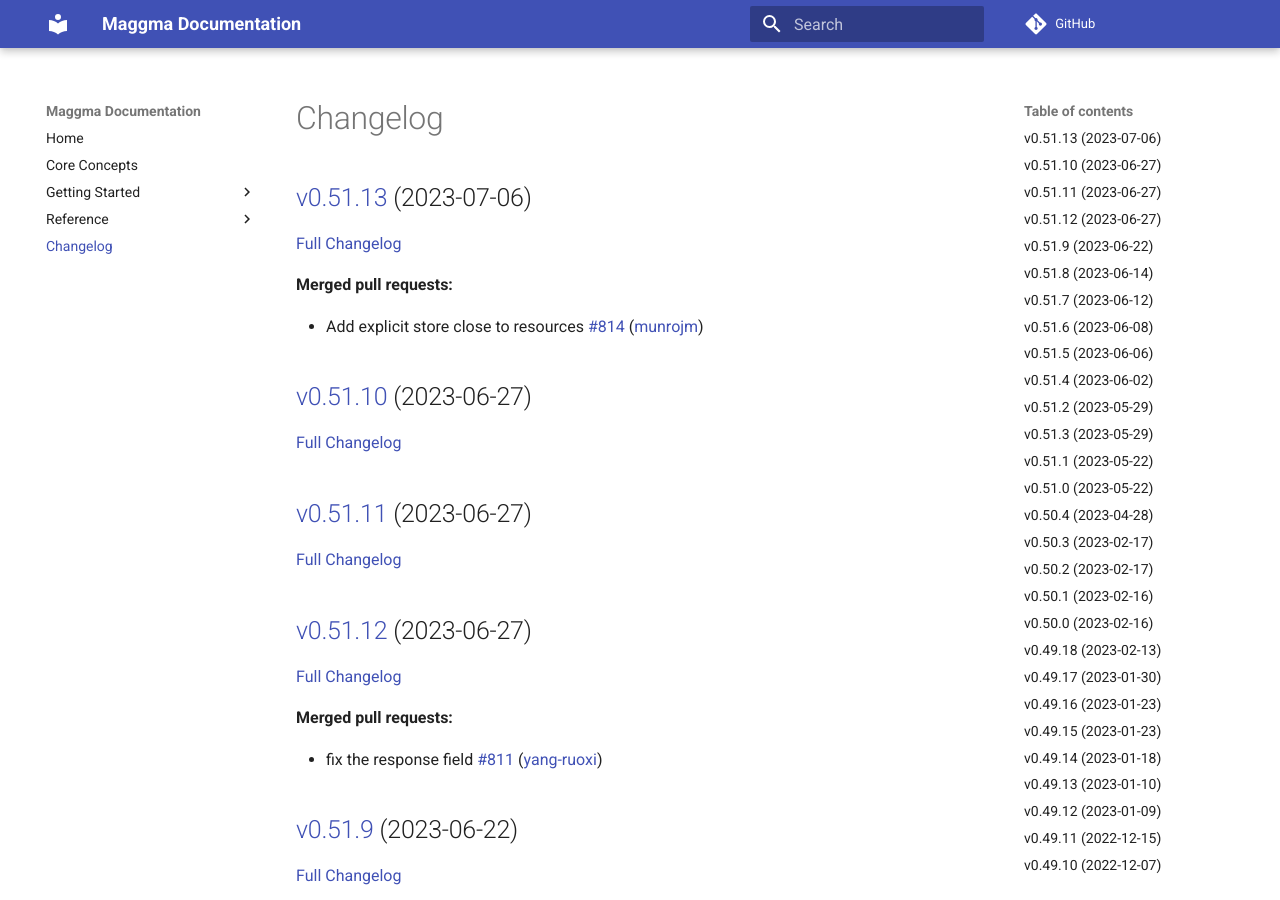
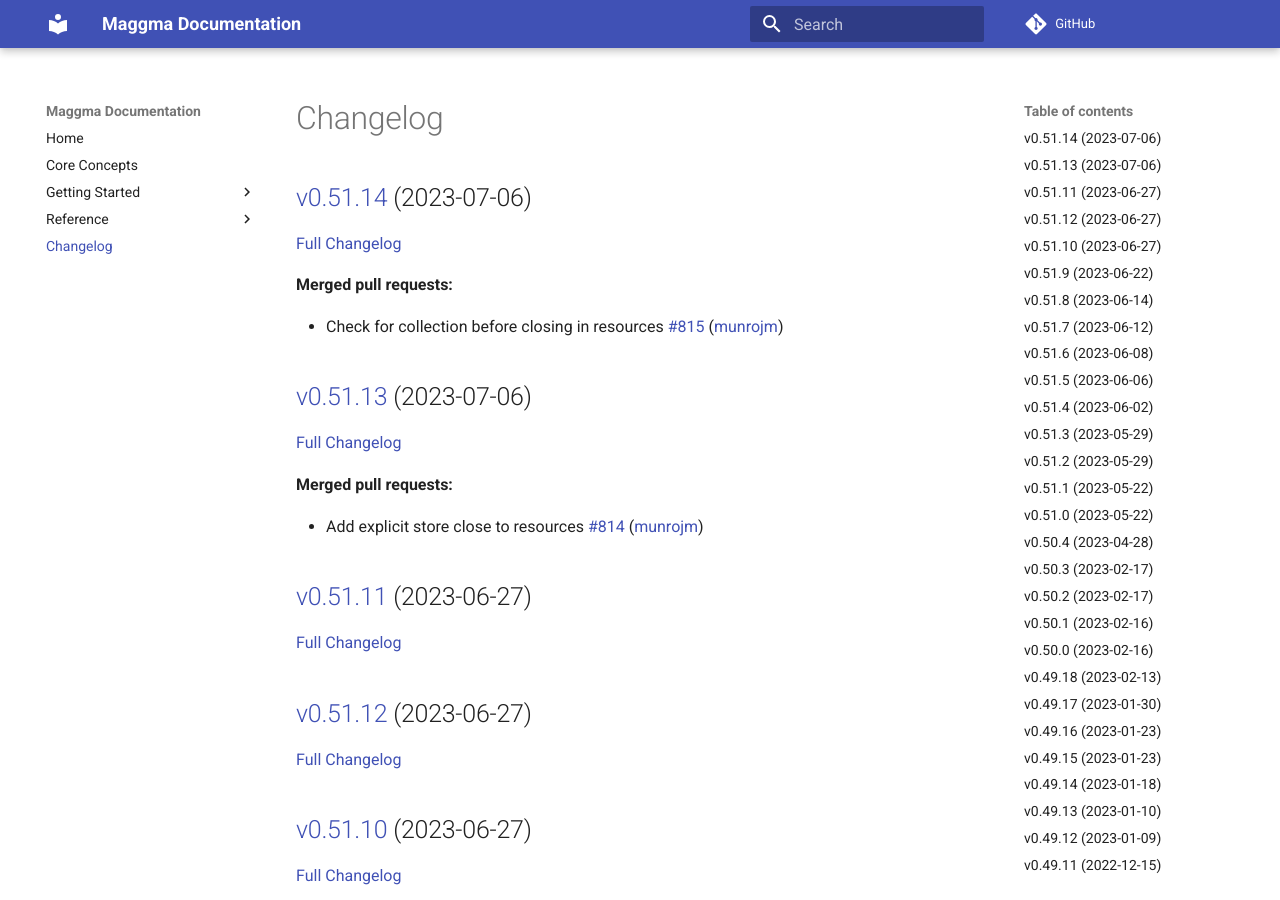
Before and after one commit to materialsproject/maggma, an MkDocs documentation site: the page built from docs/CHANGELOG.md, in a window 1280 px wide and 900 px high. Built offline with MkDocs 1.6.1 and Material for MkDocs 9.7.7, drawn with Linux system fonts in a browser that asks for light colours; comment, search, counter and statistics services are not loaded; some of the changed text lies outside the part shown.

Commit message:
Updated CHANGELOG.md

```diff
--- a/docs/CHANGELOG.md
+++ b/docs/CHANGELOG.md
@@ -1,16 +1,20 @@
 # Changelog
+
+## [v0.51.14](https://github.com/materialsproject/maggma/tree/v0.51.14) (2023-07-06)
+
+[Full Changelog](https://github.com/materialsproject/maggma/compare/v0.51.13...v0.51.14)
+
+**Merged pull requests:**
+
+- Check for collection before closing in resources [\#815](https://github.com/materialsproject/maggma/pull/815) ([munrojm](https://github.com/munrojm))
 
 ## [v0.51.13](https://github.com/materialsproject/maggma/tree/v0.51.13) (2023-07-06)
 
-[Full Changelog](https://github.com/materialsproject/maggma/compare/v0.51.10...v0.51.13)
+[Full Changelog](https://github.com/materialsproject/maggma/compare/v0.51.11...v0.51.13)
 
 **Merged pull requests:**
 
 - Add explicit store close to resources [\#814](https://github.com/materialsproject/maggma/pull/814) ([munrojm](https://github.com/munrojm))
-
-## [v0.51.10](https://github.com/materialsproject/maggma/tree/v0.51.10) (2023-06-27)
-
-[Full Changelog](https://github.com/materialsproject/maggma/compare/v0.51.11...v0.51.10)
 
 ## [v0.51.11](https://github.com/materialsproject/maggma/tree/v0.51.11) (2023-06-27)
 
@@ -18,7 +22,11 @@
 
 ## [v0.51.12](https://github.com/materialsproject/maggma/tree/v0.51.12) (2023-06-27)
 
-[Full Changelog](https://github.com/materialsproject/maggma/compare/v0.51.9...v0.51.12)
+[Full Changelog](https://github.com/materialsproject/maggma/compare/v0.51.10...v0.51.12)
+
+## [v0.51.10](https://github.com/materialsproject/maggma/tree/v0.51.10) (2023-06-27)
+
+[Full Changelog](https://github.com/materialsproject/maggma/compare/v0.51.9...v0.51.10)
 
 **Merged pull requests:**
 
@@ -80,19 +88,19 @@
 
 ## [v0.51.4](https://github.com/materialsproject/maggma/tree/v0.51.4) (2023-06-02)
 
-[Full Changelog](https://github.com/materialsproject/maggma/compare/v0.51.2...v0.51.4)
+[Full Changelog](https://github.com/materialsproject/maggma/compare/v0.51.3...v0.51.4)
 
 **Merged pull requests:**
 
 - modify JSONStore file creation [\#792](https://github.com/materialsproject/maggma/pull/792) ([gpetretto](https://github.com/gpetretto))
 
+## [v0.51.3](https://github.com/materialsproject/maggma/tree/v0.51.3) (2023-05-29)
+
+[Full Changelog](https://github.com/materialsproject/maggma/compare/v0.51.2...v0.51.3)
+
 ## [v0.51.2](https://github.com/materialsproject/maggma/tree/v0.51.2) (2023-05-29)
 
-[Full Changelog](https://github.com/materialsproject/maggma/compare/v0.51.3...v0.51.2)
-
-## [v0.51.3](https://github.com/materialsproject/maggma/tree/v0.51.3) (2023-05-29)
-
-[Full Changelog](https://github.com/materialsproject/maggma/compare/v0.51.1...v0.51.3)
+[Full Changelog](https://github.com/materialsproject/maggma/compare/v0.51.1...v0.51.2)
 
 **Merged pull requests:**
 
@@ -450,19 +458,19 @@
 
 ## [v0.44.1](https://github.com/materialsproject/maggma/tree/v0.44.1) (2022-03-08)
 
-[Full Changelog](https://github.com/materialsproject/maggma/compare/v0.43.0...v0.44.1)
+[Full Changelog](https://github.com/materialsproject/maggma/compare/v0.44.0...v0.44.1)
 
 **Merged pull requests:**
 
 - added localhost test for MongoURIStore [\#595](https://github.com/materialsproject/maggma/pull/595) ([jmmshn](https://github.com/jmmshn))
 
+## [v0.44.0](https://github.com/materialsproject/maggma/tree/v0.44.0) (2022-03-07)
+
+[Full Changelog](https://github.com/materialsproject/maggma/compare/v0.43.0...v0.44.0)
+
 ## [v0.43.0](https://github.com/materialsproject/maggma/tree/v0.43.0) (2022-03-07)
 
-[Full Changelog](https://github.com/materialsproject/maggma/compare/v0.44.0...v0.43.0)
-
-## [v0.44.0](https://github.com/materialsproject/maggma/tree/v0.44.0) (2022-03-07)
-
-[Full Changelog](https://github.com/materialsproject/maggma/compare/v0.42.0...v0.44.0)
+[Full Changelog](https://github.com/materialsproject/maggma/compare/v0.42.0...v0.43.0)
 
 ## [v0.42.0](https://github.com/materialsproject/maggma/tree/v0.42.0) (2022-03-07)
 
@@ -546,19 +554,19 @@
 
 ## [v0.36.0](https://github.com/materialsproject/maggma/tree/v0.36.0) (2021-12-06)
 
-[Full Changelog](https://github.com/materialsproject/maggma/compare/v0.35.0...v0.36.0)
+[Full Changelog](https://github.com/materialsproject/maggma/compare/v0.34.0...v0.36.0)
 
 **Merged pull requests:**
 
 - Added on-disk MongoDB compatible MontyStore [\#514](https://github.com/materialsproject/maggma/pull/514) ([utf](https://github.com/utf))
 
+## [v0.34.0](https://github.com/materialsproject/maggma/tree/v0.34.0) (2021-12-01)
+
+[Full Changelog](https://github.com/materialsproject/maggma/compare/v0.35.0...v0.34.0)
+
 ## [v0.35.0](https://github.com/materialsproject/maggma/tree/v0.35.0) (2021-12-01)
 
-[Full Changelog](https://github.com/materialsproject/maggma/compare/v0.34.0...v0.35.0)
-
-## [v0.34.0](https://github.com/materialsproject/maggma/tree/v0.34.0) (2021-12-01)
-
-[Full Changelog](https://github.com/materialsproject/maggma/compare/v0.33.2...v0.34.0)
+[Full Changelog](https://github.com/materialsproject/maggma/compare/v0.33.2...v0.35.0)
 
 **Merged pull requests:**
 
```
